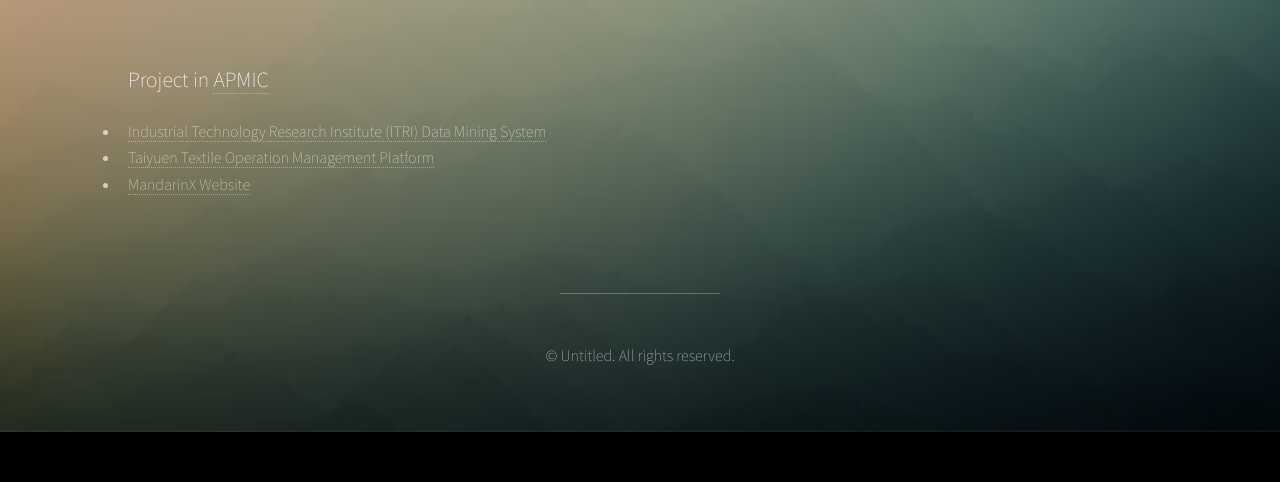
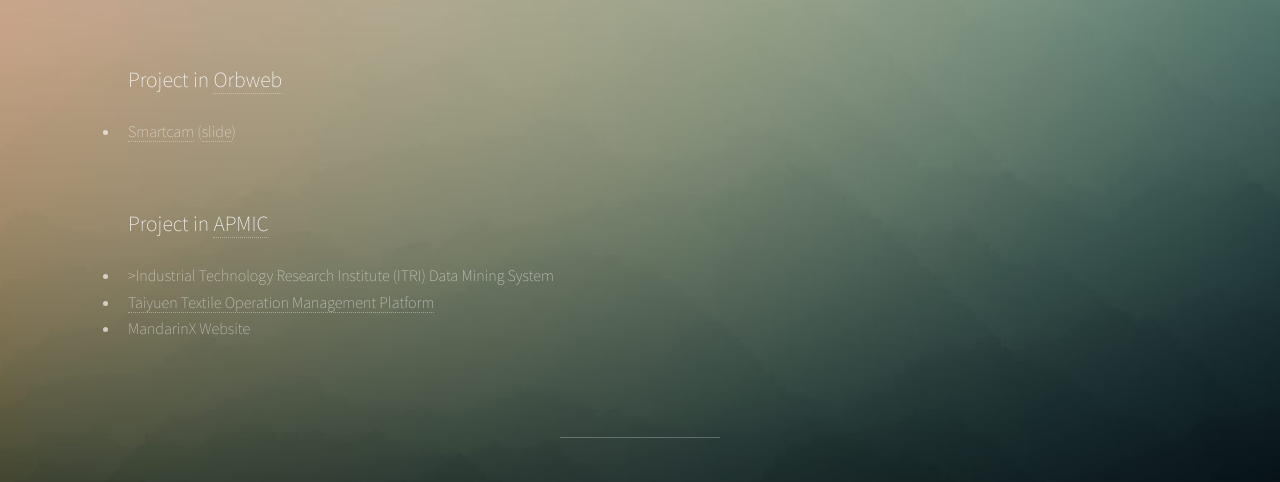
Before and after one commit to killua4564/killua4564.github.io, a plain HTML site: page index.html in a window 1280 px wide. Shown: the part 2573-3055 px from the top of the page. Before the commit the page ends 3005 px from the top, so only its background shows below. Drawn offline with Linux system fonts and the light colour scheme.

Commit message:
add orbweb

```diff
--- a/index.html
+++ b/index.html
@@ -45,7 +45,7 @@
 					<ul>
 						<li><a href="https://ctftime.org/team/61603">10sec</a> Team member</li>
 						<li><a href="https://ctftime.org/team/31431">BaR</a> Team member</li>
-						<li><a href="https://sitcon.kktix.cc/events/2018-hoc-hualien">SITCON Hour-of-code Hsinchu 2018 TA</a></li>
+						<li><a href="">SITCON</a> <a href="https://sitcon.kktix.cc/events/2018-hoc-hualien">Hour-of-code Hsinchu 2018 TA</a></li>
 						<li><a href="https://isip.moe.edu.tw/?page_id=368">Taiwan Ministry of Education - Information Security Incubation Program Mentor System</a> 3th student</li>
 						<li><a href="https://tdoh-conf.online/2018/">TDOH Conf 2018</a></li>
 						<li><a href="https://tw.pycon.org/2018/zh-hant/">PyCon Taiwan 2018</a></li>
@@ -106,12 +106,18 @@
 						<span>2017 Student sports competition on campus Badminton Class 4th</span>
 					</ul>
 				</section>
+				<h2>Project in <a href="https://orbweb.me/">Orbweb</a></h2>
+				<section class="thumbnails">
+					<ul>
+						<li><a href="http://an-ting.weebly.com/gtmt-smartcam.html">Smartcam</a> (<a href="https://speakerdeck.com/chienta/competitive-research-for-orbweb-smartcam">slide</a>)
+					</ul>
+				</section>
 				<h2>Project in <a href="https://www.ap-mic.com/">APMIC</a></h2>
 				<section class="thumbnails">
 					<ul>
-						<li><a href="http://itri.ap-mic.com/">Industrial Technology Research Institute (ITRI) Data Mining System</a></li>
+						<li><!-- <a href="http://itri.ap-mic.com/" -->>Industrial Technology Research Institute (ITRI) Data Mining System<!-- </a> --></li>
 						<li><a href="https://bis.taiyuen.com/">Taiyuen Textile Operation Management Platform</a></li>
-						<li><a href="https://courses.mandarinx.org/">MandarinX Website</li>
+						<li><!-- <a href="https://courses.mandarinx.org/"> -->MandarinX Website<!-- </a> --></li>
 					</ul>
 				</section>
 			</section>
```
